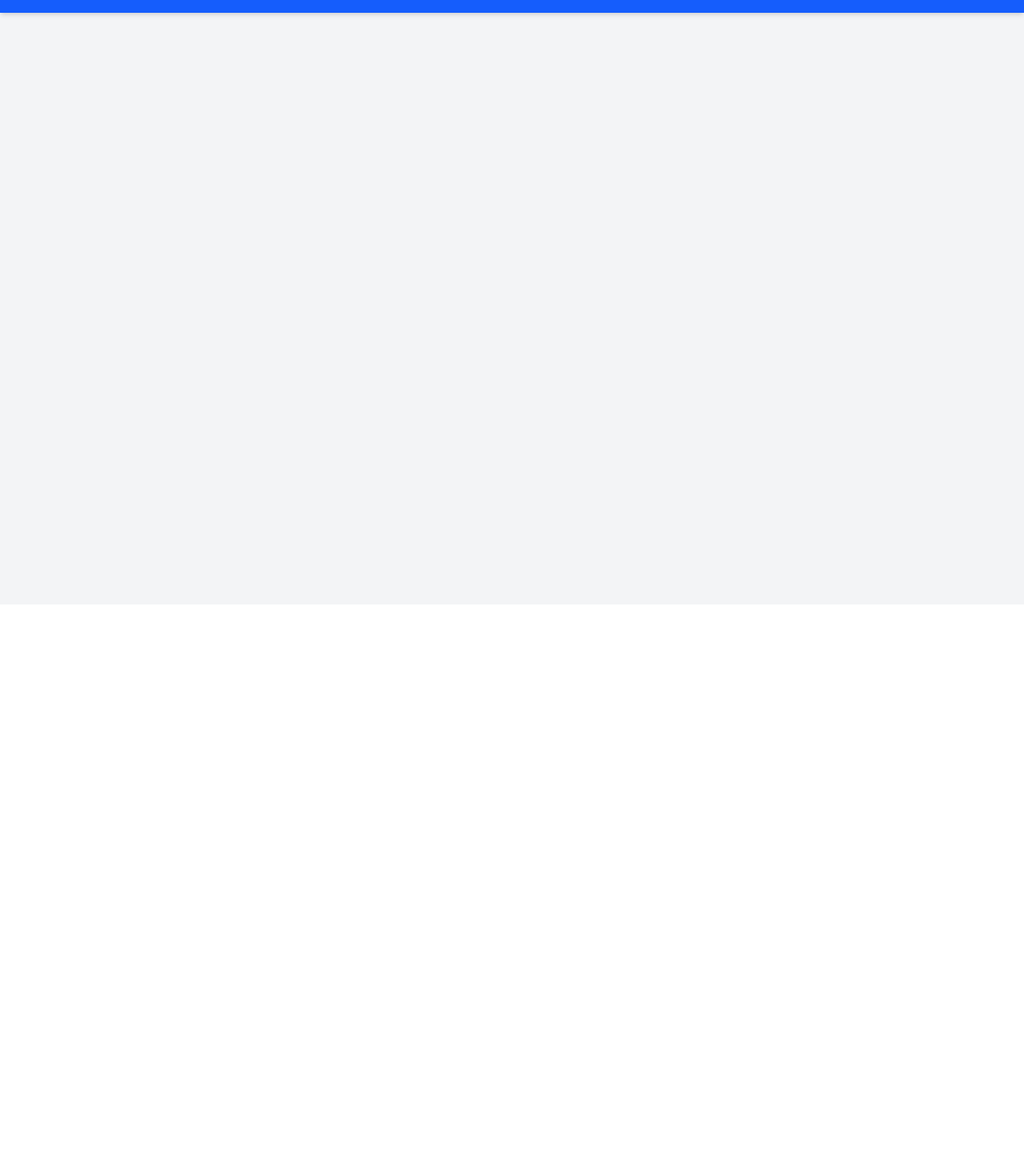
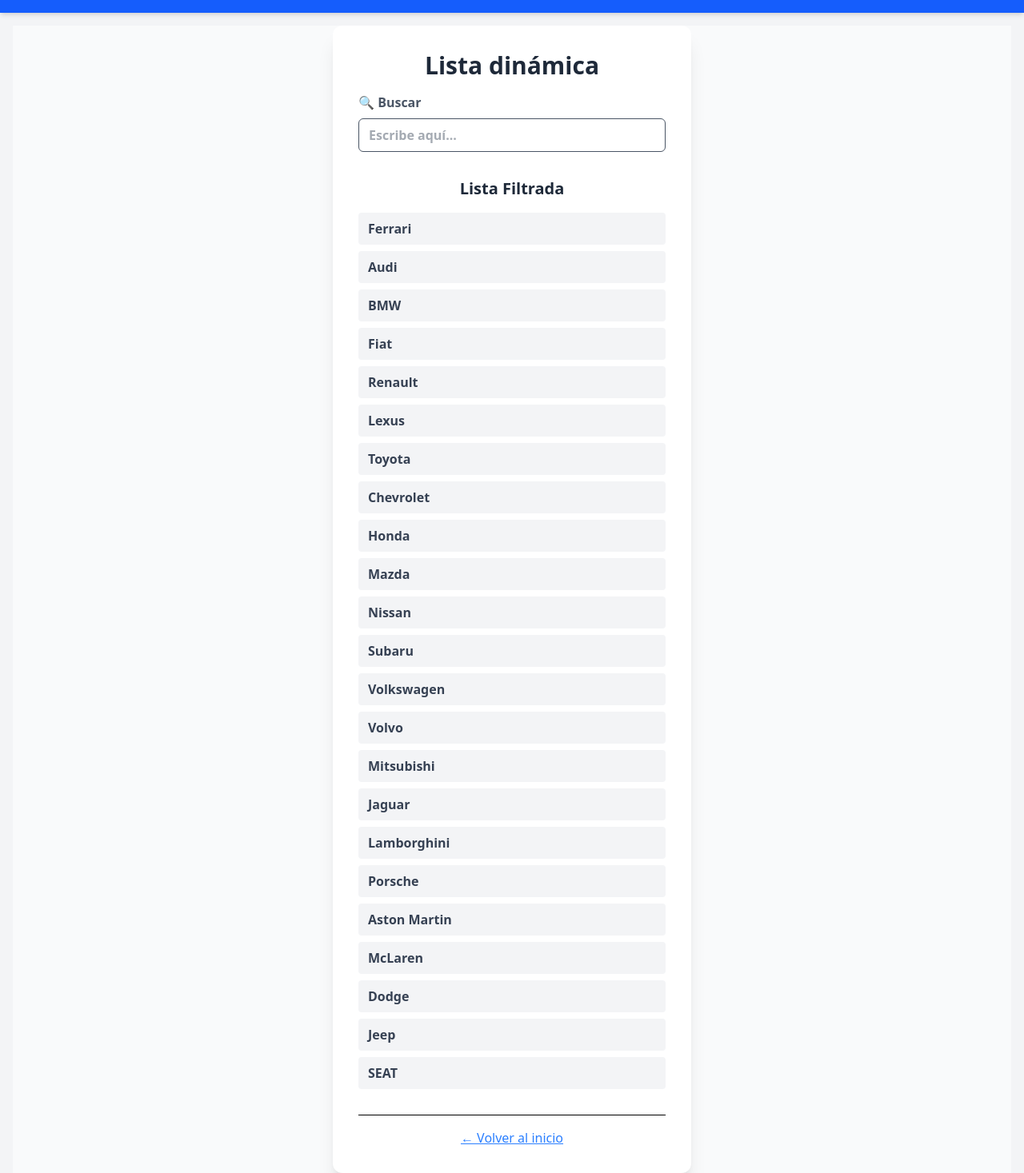
Before and after one commit to Emiliano-Blackbird/react-skills, a React (Vite) app: page /react-skills/ReactSkills04 in a window 1280 px wide. Shown: the part 44-1511 px from the top of the page at 80% size. Before the commit the page ends 800 px from the top, so only its background shows below. Built offline with nearby package versions, Linux system fonts and the light colour scheme.

Commit message:
add Lista dinámica

```diff
--- a/src/App.tsx
+++ b/src/App.tsx
@@ -3,6 +3,7 @@ import Home from './pages/Home'
 import ReactSkills01 from './pages/ReactSkills01'
 import ReactSkills02 from './pages/ReactSkills02'
 import ReactSkills03 from './pages/ReactSkills03'
+import ReactSkills04 from './pages/ReactSkills04'
 
 function App() {
   return (
@@ -19,6 +20,7 @@ function App() {
           <Route path="/ReactSkills01" element={<ReactSkills01 />} />
           <Route path="/ReactSkills02" element={<ReactSkills02 />} />
           <Route path="/ReactSkills03" element={<ReactSkills03 />} />
+          <Route path="/ReactSkills04" element={<ReactSkills04 />} />
         </Routes>
       </div>
     </div>
--- a/src/pages/Home.tsx
+++ b/src/pages/Home.tsx
@@ -25,6 +25,12 @@ const Home = () => {
                 >
                     3. Lista de tareas con localStorage
                 </Link>
+                <Link
+                    to="/ReactSkills04"
+                    className="p-4 bg-white rounded shadow hover:bg-blue-50 transition"
+                >
+                    4. Lista dinámica con filtro
+                </Link>
             </div>
         </div>
     );
--- a/src/pages/ReactSkills01.tsx
+++ b/src/pages/ReactSkills01.tsx
@@ -15,7 +15,7 @@ export default function Ejercicio1() {
             className="min-h-screen flex flex-col justify-center items-center transition-colors duration-500 ease-in-out"
         >
             <div className="bg-white p-8 rounded-xl shadow-2xl text-center max-w-md">
-                <h2 className="text-3xl font-bold mb-4 text-gray-800">Ejercicio 1</h2>
+                <h2 className="text-3xl font-bold mb-4 text-gray-800">Selector de colores de fondo</h2>
                 <p className="mb-6 text-gray-600">
                     El botón azul cambia el color de fondo de la página aleatoriamente.
                 </p>
--- a/src/pages/ReactSkills02.tsx
+++ b/src/pages/ReactSkills02.tsx
@@ -13,7 +13,7 @@ const Ejercicio2: React.FC = () => {
   return (
     <div className="min-h-screen flex flex-col justify-center items-center bg-gray-50">
       <div className="flex flex-col gap-y-6 bg-white p-8 rounded-xl shadow-2xl text-center max-w-md mx-auto">
-        <h2 className="text-3xl font-bold text-gray-800">Ejercicio 2</h2>
+        <h2 className="text-3xl font-bold text-gray-800">Contador de clics</h2>
 
         <p className="text-gray-600">
           El siguiente botón cuenta la cantidad de veces que ha sido clickeado.
--- a/src/pages/ReactSkills03.tsx
+++ b/src/pages/ReactSkills03.tsx
@@ -39,7 +39,7 @@ export default function Ejercicio3(): JSX.Element {
     return (
         <div className="min-h-screen flex flex-col justify-center items-center bg-gray-50">
             <div className="flex flex-col items-center gap-4 bg-white p-8 rounded-xl shadow-xl w-full max-w-md">
-                <h2 className="text-3xl font-bold text-gray-800">Ejercicio 3</h2>
+                <h2 className="text-3xl font-bold text-gray-800">Lista de tareas con localStorage</h2>
 
                 <label
                     htmlFor="task"
--- /dev/null
+++ b/src/pages/ReactSkills04.tsx
@@ -0,0 +1,96 @@
+import { useState, ChangeEvent } from "react";
+import { Link } from "react-router-dom";
+
+export default function Ejercicio4(): JSX.Element {
+    // Lista original (constante, no estado)
+    const listaOriginal: string[] = [
+        "Ferrari",
+        "Audi",
+        "BMW",
+        "Fiat",
+        "Renault",
+        "Lexus",
+        "Toyota",
+        "Chevrolet",
+        "Honda",
+        "Mazda",
+        "Nissan",
+        "Subaru",
+        "Volkswagen",
+        "Volvo",
+        "Mitsubishi",
+        "Jaguar",
+        "Lamborghini",
+        "Porsche",
+        "Aston Martin",
+        "McLaren",
+        "Dodge",
+        "Jeep",
+        "SEAT",
+    ];
+
+    // Estado del input
+    const [char, setChar] = useState<string>("");
+
+    // Estado derivado (no useState, se calcula en cada render)
+    const listaFiltrada: string[] = listaOriginal.filter((palabra) =>
+        palabra.toLowerCase().includes(char.trim().toLowerCase())
+    );
+
+    // Evento change del input
+    const handleChange = (e: ChangeEvent<HTMLInputElement>): void => {
+        setChar(e.target.value);
+    };
+
+    return (
+        <div className="min-h-screen flex flex-col justify-center items-center bg-gray-50">
+            <div className="flex flex-col items-center gap-4 bg-white p-8 rounded-xl shadow-xl w-full max-w-md">
+                <h2 className="text-3xl font-bold text-gray-800">
+                    Lista dinámica
+                </h2>
+
+                <label
+                    htmlFor="texto"
+                    className="flex flex-col text-gray-600 font-bold text-md w-full"
+                >
+                    🔍 Buscar
+                    <input
+                        id="texto"
+                        type="text"
+                        value={char}
+                        onChange={handleChange}
+                        placeholder="Escribe aquí..."
+                        className="w-full mt-2 border rounded-md px-3 py-2"
+                    />
+                </label>
+
+                <h3 className="text-xl font-bold text-gray-800 mt-4">
+                    Lista Filtrada
+                </h3>
+
+                <ul className="w-full space-y-2">
+                    {listaFiltrada.length > 0 ? (
+                        listaFiltrada.map((palabra, index) => (
+                            <li
+                                key={index}
+                                className="font-semibold px-3 py-2 rounded bg-gray-100 text-gray-700 hover:bg-blue-600 hover:text-white transition-colors"
+                            >
+                                {palabra}
+                            </li>
+                        ))
+                    ) : (
+                        <li className="text-gray-400 italic text-center">
+                            No se encontraron resultados
+                        </li>
+                    )}
+                </ul>
+
+                <div className="pt-4 border-t w-full text-center mt-4">
+                    <Link to="/" className="text-blue-500 underline">
+                        ← Volver al inicio
+                    </Link>
+                </div>
+            </div>
+        </div>
+    );
+}
```
